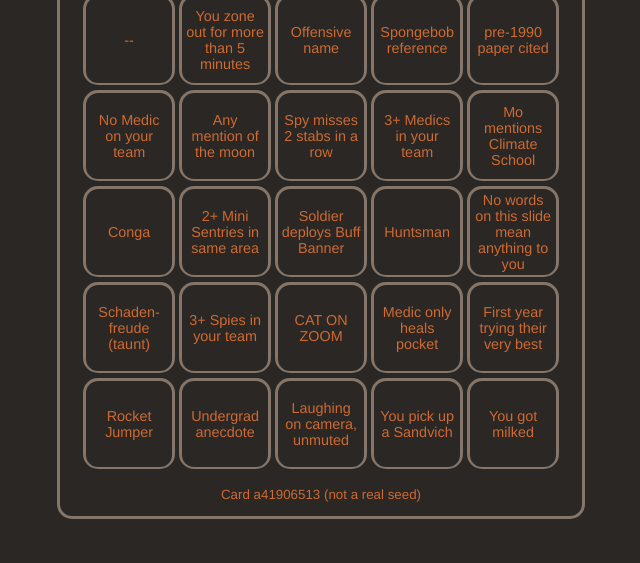
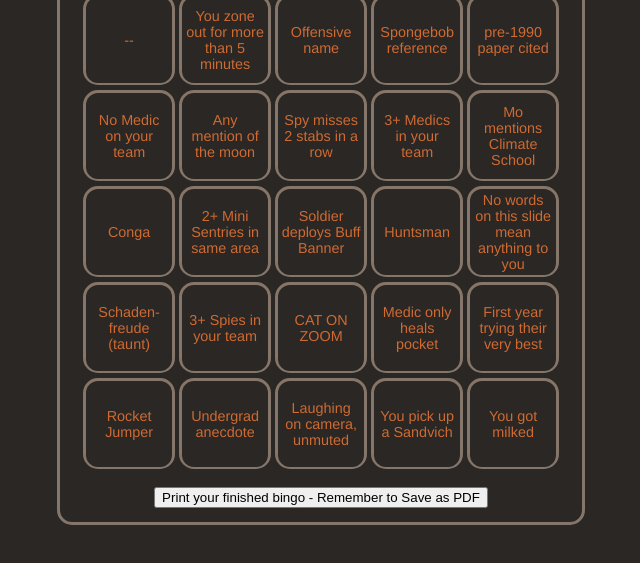
Before and after one commit to graheja/lamontbingo, a plain HTML site: page index.html in a window 1280 px wide. Shown: the part 229-792 px from the top of the page, without its empty margins (319-959 px from the left). Drawn offline with nearby package versions, Linux system fonts and the light colour scheme.

Commit message:
lamont text plus button

```diff
--- a/index.html
+++ b/index.html
@@ -121,7 +121,14 @@
         <div class="mark"><span>25</span></div>
       </label>
     </div>
-    <small>Card a<span id="seed">000000</span> (not a real seed)</small>
+    <small><div><button onClick="window.print()"> Print your finished bingo - Remember to Save as PDF </button></div></small>
+
+
+
+
+
+
+
   </main>
 
 
```
Also changed, not shown: 1 other file.
